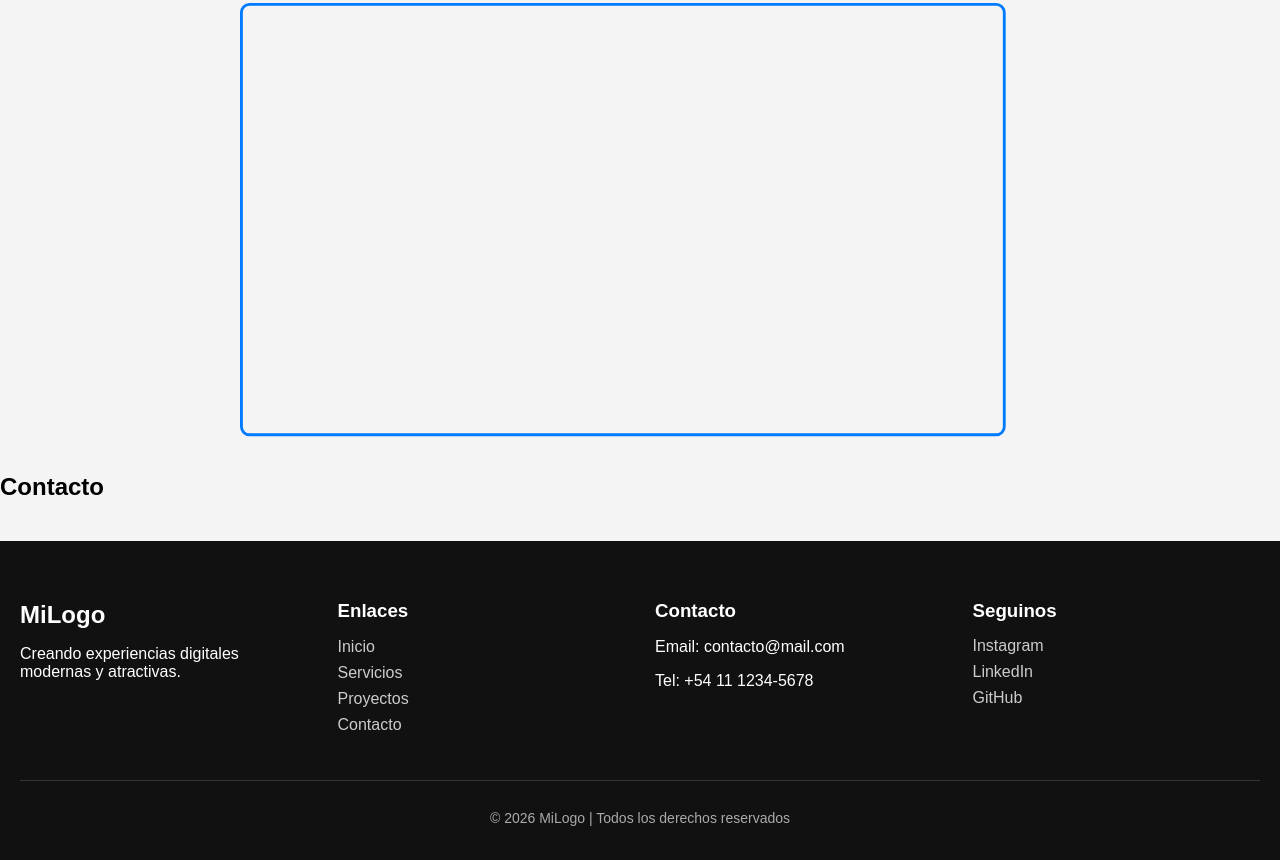
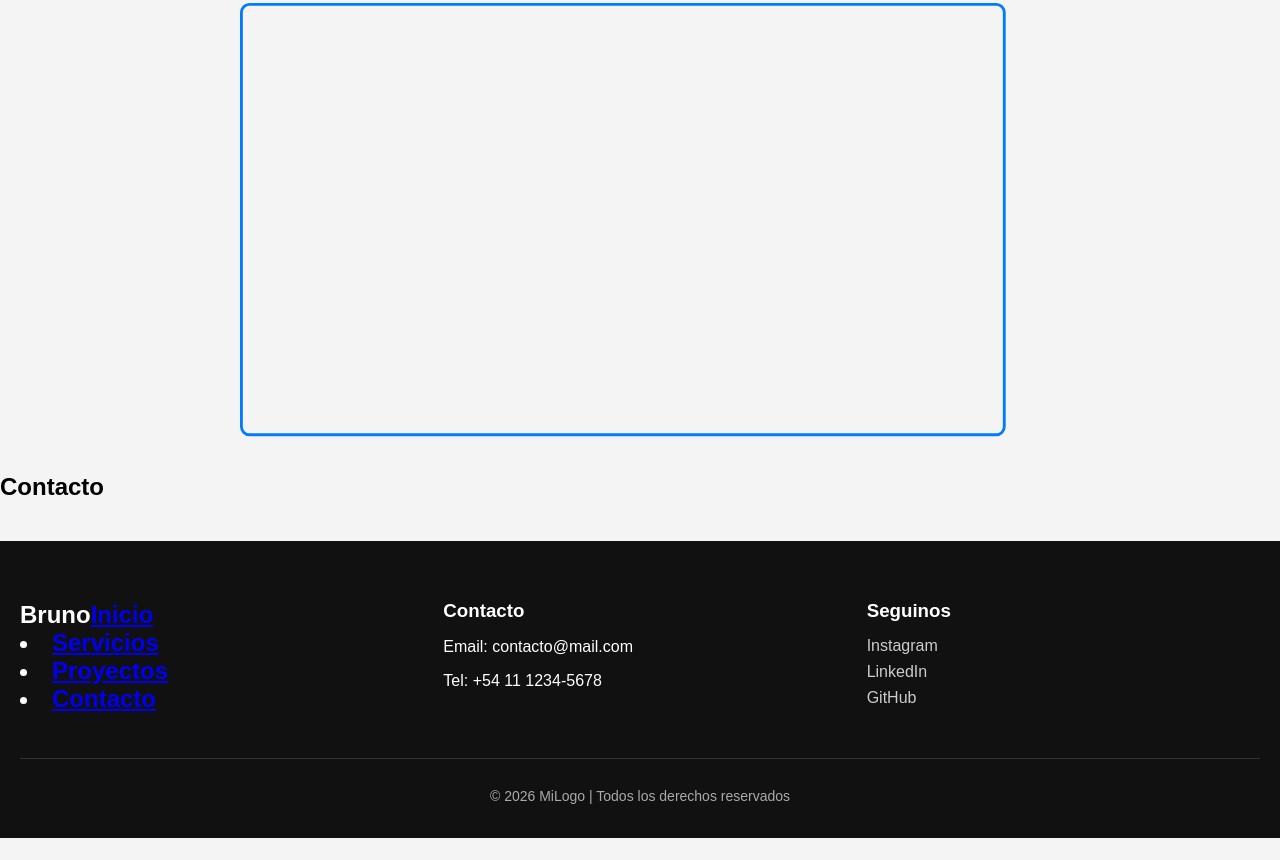
Before and after one commit to DaltoVisto/landing, a plain HTML site: page index.html in a window 1280 px wide. Shown: the part 471-1331 px from the top of the page. After the commit the page ends 1309 px from the top, so only its background shows below. Drawn offline with Linux system fonts and the light colour scheme.

Commit message:
Landing 2

```diff
--- a/index.html
+++ b/index.html
@@ -69,14 +69,7 @@
     <div class="footer-container">
 
       <div class="footer-section">
-        <h2>MiLogo</h2>
-        <p>Creando experiencias digitales modernas y atractivas.</p>
-      </div>
-
-      <div class="footer-section">
-        <h3>Enlaces</h3>
-        <ul>
-          <li><a href="#">Inicio</a></li>
+        <h2>Bruno<a href="#">Inicio</a></li>
           <li><a href="#">Servicios</a></li>
           <li><a href="#">Proyectos</a></li>
           <li><a href="#">Contacto</a></li>
```
